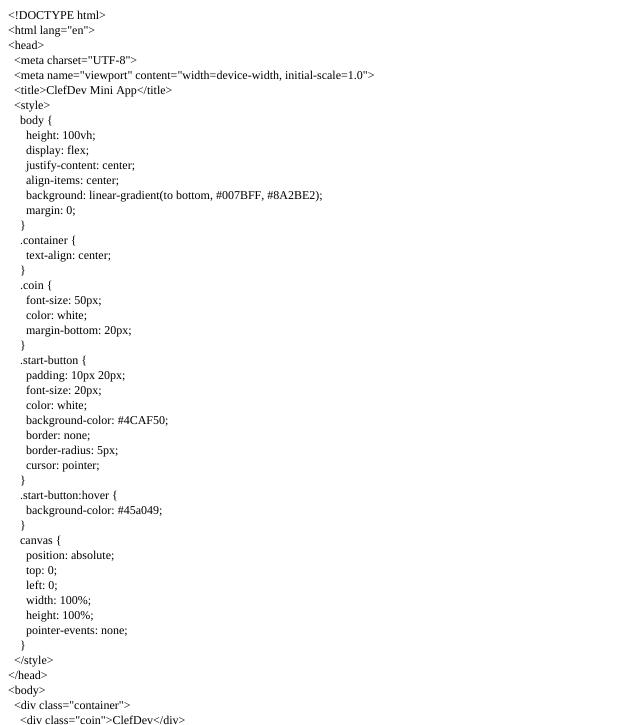
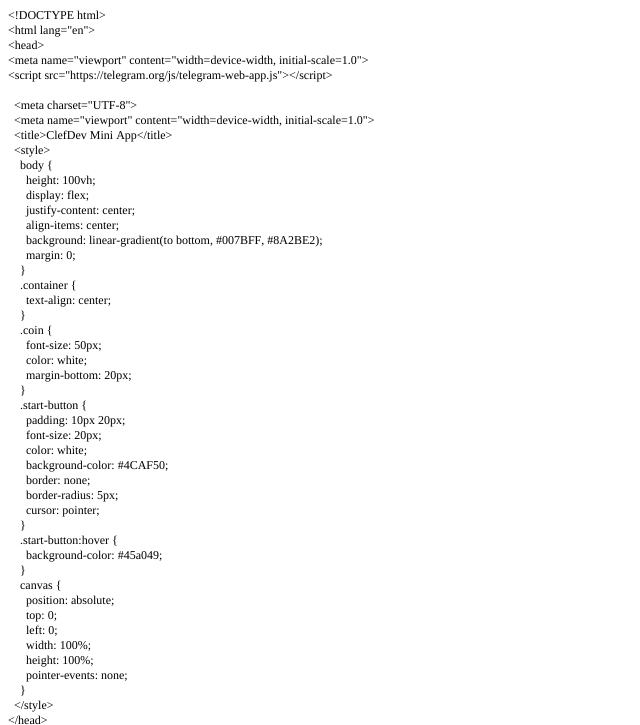
Before and after one commit to Chuprygin/TestApp, a plain HTML site: page index.html in a window 1280 px wide. Shown: the top 725 px of the page, without its empty margins (0-640 px from the left). Drawn offline with Linux system fonts and the light colour scheme.

Commit message:
Добавила Telegram WebApp скрипт

```diff
--- a/index.html
+++ b/index.html
@@ -8,6 +8,7 @@
   <meta name="CocoaVersion" content="2575.4">
   <style type="text/css">
     p.p1 {margin: 0.0px 0.0px 0.0px 0.0px; font: 12.0px Times; -webkit-text-stroke: #000000}
+    p.p2 {margin: 0.0px 0.0px 0.0px 0.0px; font: 12.0px Times; -webkit-text-stroke: #000000; min-height: 14.0px}
     span.s1 {font-kerning: none}
   </style>
 </head>
@@ -15,6 +16,9 @@
 <p class="p1"><span class="s1">&lt;!DOCTYPE html&gt;</span></p>
 <p class="p1"><span class="s1">&lt;html lang="en"&gt;</span></p>
 <p class="p1"><span class="s1">&lt;head&gt;</span></p>
+<p class="p1"><span class="s1">&lt;meta name="viewport" content="width=device-width, initial-scale=1.0"&gt;</span></p>
+<p class="p1"><span class="s1">&lt;script src="https://telegram.org/js/telegram-web-app.js"&gt;&lt;/script&gt;</span></p>
+<p class="p2"><span class="s1"></span><br></p>
 <p class="p1"><span class="s1"><span class="Apple-converted-space">  </span>&lt;meta charset="UTF-8"&gt;</span></p>
 <p class="p1"><span class="s1"><span class="Apple-converted-space">  </span>&lt;meta name="viewport" content="width=device-width, initial-scale=1.0"&gt;</span></p>
 <p class="p1"><span class="s1"><span class="Apple-converted-space">  </span>&lt;title&gt;ClefDev Mini App&lt;/title&gt;</span></p>
```
